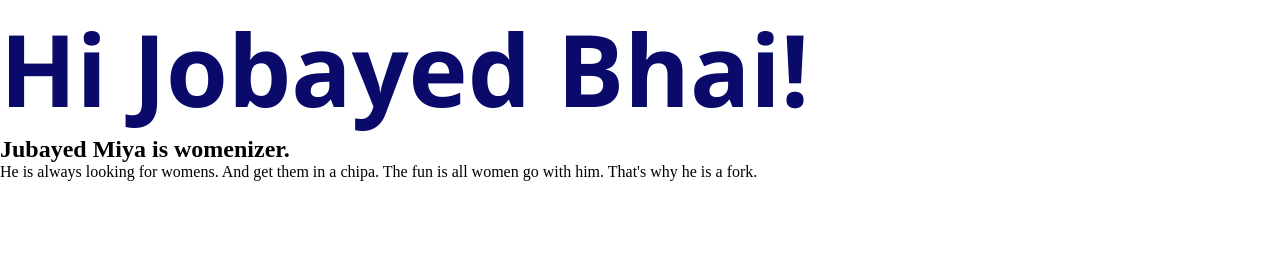
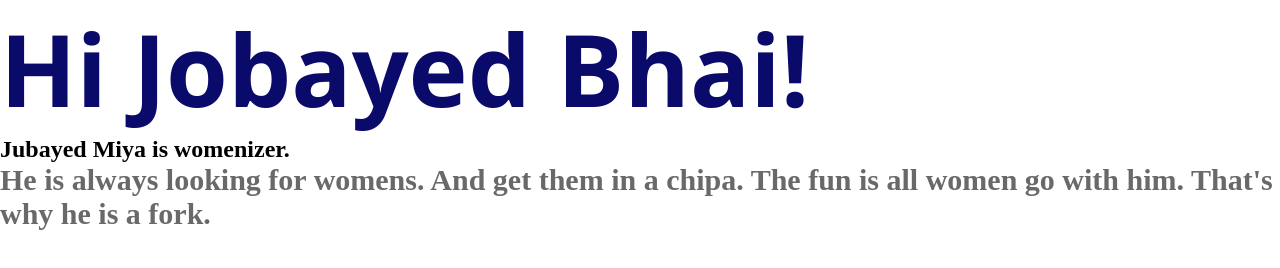
Before and after one commit to Rittik-007/test, a plain HTML site: page index.html in a window 1280 px wide. Drawn offline with Linux system fonts and the light colour scheme.

Commit message:
giving style to paragraph

```diff
--- a/style.css
+++ b/style.css
@@ -9,3 +9,10 @@ h1{
     font-size: 100px;
     color: rgb(10, 10, 107);
 }
+
+p{
+    font-family: 'Times New Roman', Times, serif;
+    font-size: 30px;
+    font-weight: 700;
+    color: dimgray;
+}
```
